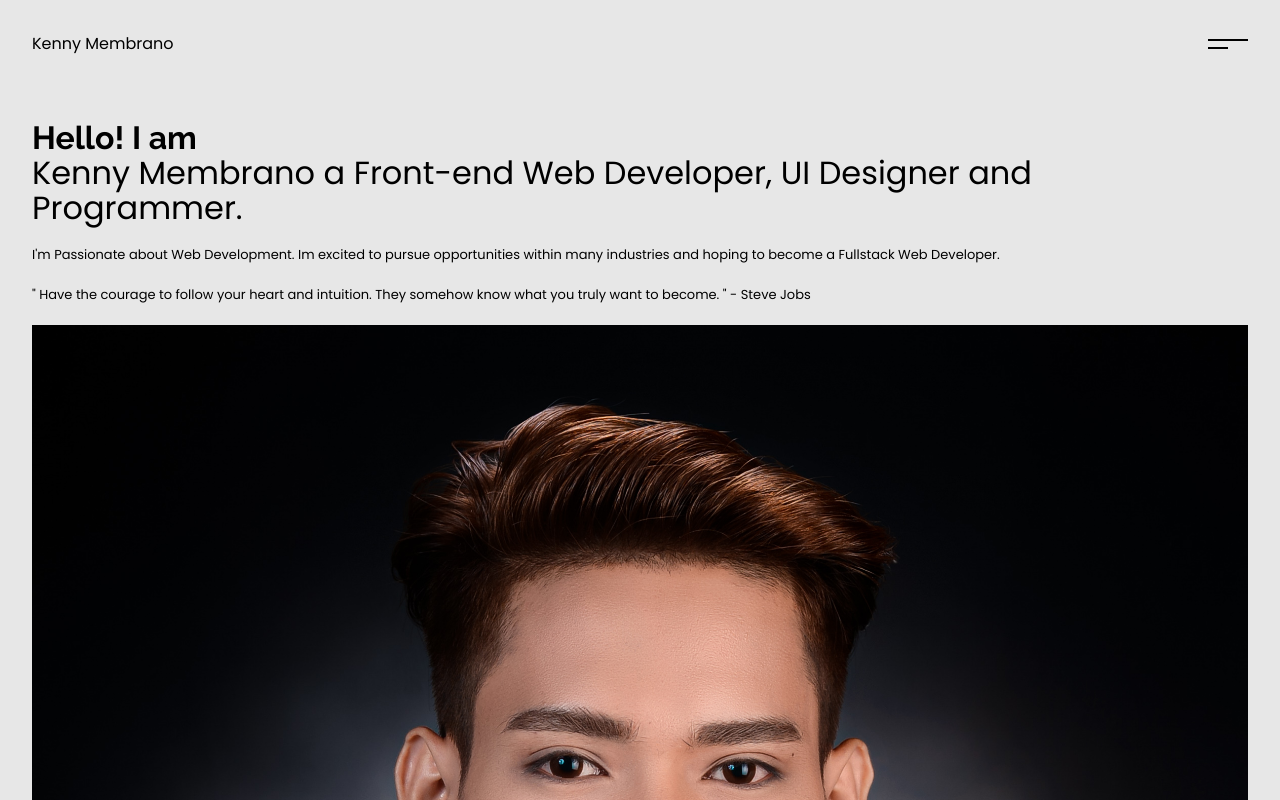
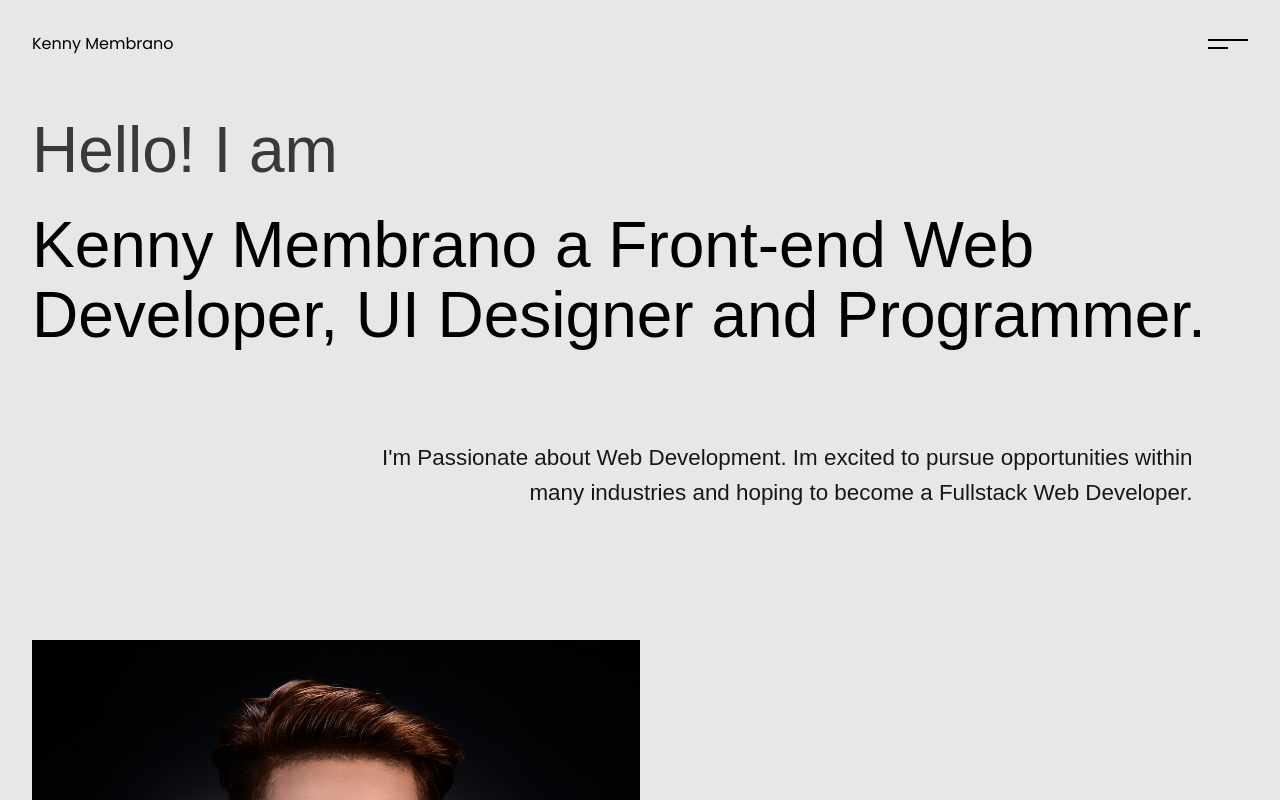
Before and after one commit to Developer-Membrano/Kenny-portfolio, a Next.js app: page /about in a window 1280 px wide. Shown: the top 800 px of the page. Built offline with nearby package versions, Linux system fonts and the light colour scheme; a web font is replaced by a local one.

Commit message:
update, all the style modules

```diff
--- a/styles/About.module.scss
+++ b/styles/About.module.scss
@@ -1,3 +1,60 @@
+
+
+$breakpoints: (
+    "xs": 0,
+    "sm": 380px,
+    "md": 720px,
+    "lg": 960px,
+    "xl": 1200px,
+  );
+
+  @mixin xs {
+    @media (min-width: map-get($breakpoints, "xs")) {
+      @content;
+    }
+  }
+
+  @mixin sm {
+    @media (min-width: map-get($breakpoints, "sm")) {
+      @content;
+    }
+  }
+
+  @mixin md {
+    @media (min-width: map-get($breakpoints, "md")) {
+      @content;
+    }
+  }
+
+  @mixin lg {
+    @media (min-width: map-get($breakpoints, "lg")) {
+      @content;
+    }
+  }
+
+  @mixin xl {
+    @media (min-width: map-get($breakpoints, "xl")) {
+      @content;
+    }
+  }
+
+  @mixin breakpoint($bp: 0) {
+    @media (min-width: $bp) {
+      @content;
+    }
+  }
+
+
+  .aboutStyles{
+
+    font-family: 'Poppins';
+    @include xs {
+
+    }
+
+
+    @include sm {
+
         .about_heading{
             margin-top: 120px;
             padding: 0 1em;
@@ -18,15 +75,14 @@
                     line-height: 20px;
                 }
             }
-
+            .Introduction{
+                display: none;
+            }
             .Image{
                 width: 100%;
                 height: auto;
-
                 margin-top: 20px;
             }
-
-
         }
 
         .About_Me{
@@ -144,3 +200,137 @@
                 font-size: 14px;
             }
         }
+    }
+
+    @include md {
+    color: black;
+    .about_heading{
+        font-family: 'Arial';
+        .greetings{
+            font-size: 4rem;
+            line-height: 60px;
+            h1{
+                font-weight: 100;
+                font-family: 'Arial';
+                margin-bottom: 30px;
+                opacity: 75%;
+            }
+            h4{
+                line-height: 70px;
+            }
+            .descriptions{
+                position: relative;
+                display: flex;
+                justify-content: flex-end;
+                width: 70%;
+                font-size: 1.4rem;
+                line-height: 35px;
+                opacity: 90%;
+
+                top: 70px;
+                left: 8em;
+                right: 0;
+                bottom: 50px;
+                text-align: right;
+            }
+
+            .divImage{
+                margin-top: 200px;
+                position: relative;
+
+                .IntroductionContainer{
+                    display: block;
+                    position: relative;
+                    top: 0;
+                    right: 1em;
+                    font-size: 2rem;
+                    font-weight: 600;
+                    opacity: 70%;
+
+                    .Quotes{
+                        position: absolute;
+                        top: 100px;
+                        right: -40px;
+                        text-align: right;
+                        width: 48%;
+                        font-style: italic;
+                    }
+                }
+                .Image{
+                    width: 50%;
+                }
+            }
+        }
+    }
+
+    .About_Me{
+        padding: 4em 2em;
+        display: flex;
+        justify-content: flex-end;
+        div{
+
+            width: 70%;
+            line-height: 30px;
+
+            p{
+                font-size: 1rem;
+            }
+        }
+        .myStory{
+            padding: .2em 0;
+            opacity: 70%;
+        }
+
+    }
+
+
+    }
+    @include lg {
+
+    }
+
+    @include xl {
+        .descriptions{
+            margin-left: 130px;
+
+        }
+        .divImage{
+
+            .IntroductionContainer{
+
+                .Quotes{
+                    margin-top: 200px;
+                    font-size: 2rem;
+                    line-height: 40px;
+                    margin-right: 10px;
+                }
+            }
+            .Image{
+
+            }
+        }
+    }
+
+    @include breakpoint(1400px) {
+        .descriptions{
+            margin-left: 300px;
+            width: 20%;
+        }
+        .divImage{
+            margin-top: 200px;
+            position: relative;
+
+            .IntroductionContainer{
+
+
+                .Quotes{
+                    font-size: 3rem;
+                    line-height: 70px;
+                }
+            }
+            .Image{
+                width: 30em;
+            }
+        }
+    }
+  }
--- a/styles/HomeStyles.module.scss
+++ b/styles/HomeStyles.module.scss
@@ -92,7 +92,10 @@ $breakpoints: (
           padding: 1.2em 0;
           .image{
               width: 100%;
-              cursor: pointer;
+
+          }
+          .image:hover{
+            cursor: url('/img/Arrow_icon_svg.svg') 50 50, auto;
           }
           p{
             padding: 1.2em 0;
--- a/styles/NavigationBar.module.scss
+++ b/styles/NavigationBar.module.scss
@@ -73,6 +73,10 @@ $breakpoints: (
                 right: 0;
                 padding: 2em 2.6em;
                 font-size: medium;
+
+                svg{
+                  cursor: pointer;
+                }
             }
             .List{
                 display: flex;
```
Also changed, not shown: styles/Home.module.scss (deleted, +0 -115 lines). Lines whose indentation alone changed are shown as unchanged.
